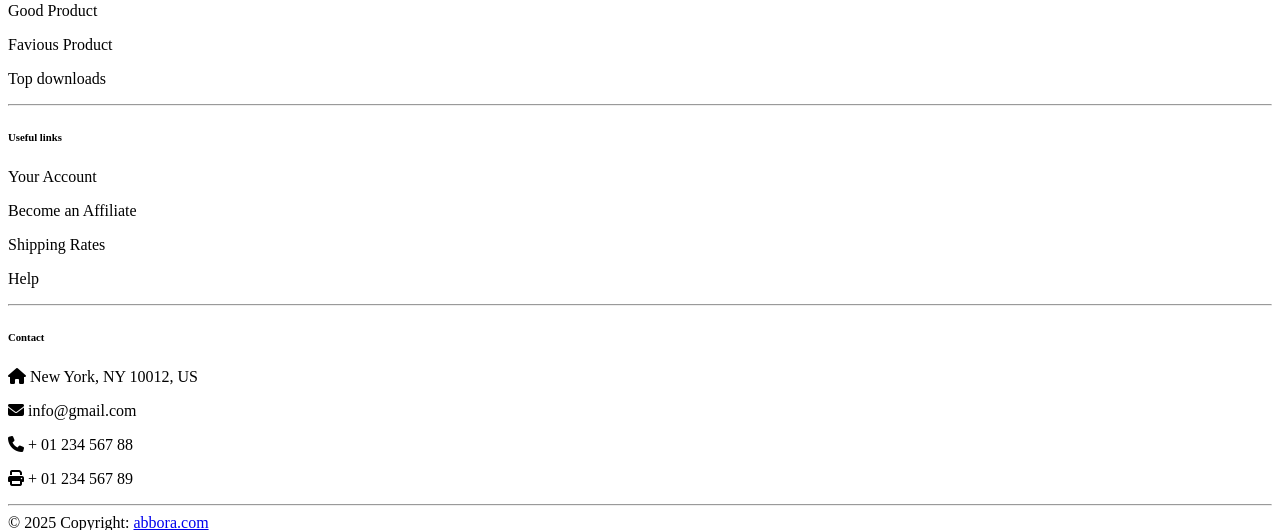
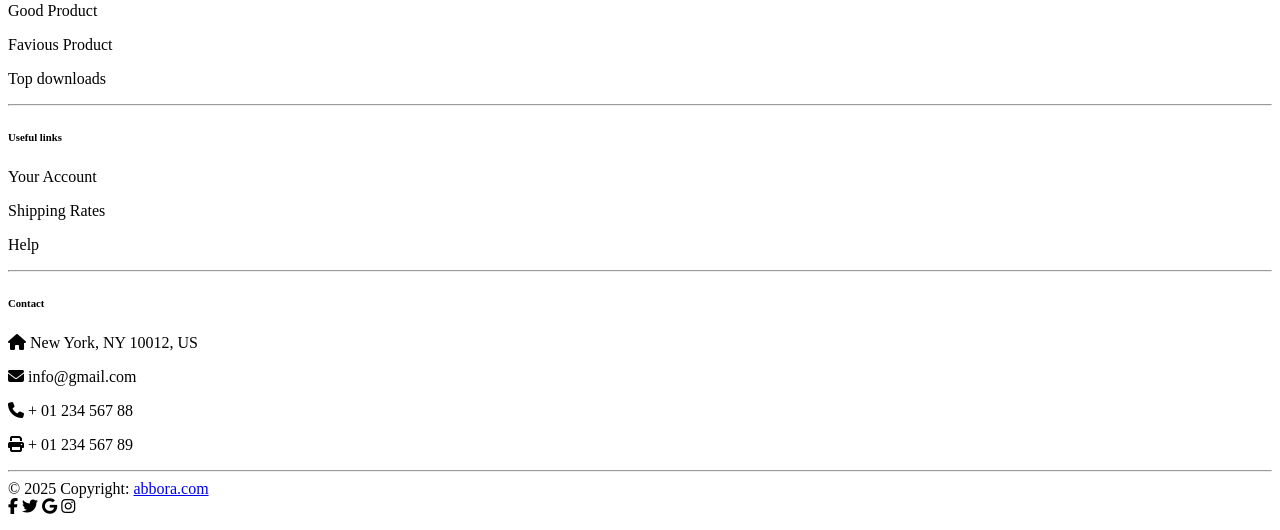
Before and after one commit to votacuong/vi-cms, a CodeIgniter 4 app: the page made by app/Views/front-end/main.php in a window 1280 px wide. Shown: the part 270-800 px from the top of the page. Run offline with PHP 8.4 and a stand-in for CodeIgniter, Linux system fonts and the light colour scheme; the template is opened without the code that fills it, so the values that code supplies are empty; some libraries are stand-ins or nearby versions.

Commit message:
Update footer.php

```diff
--- a/app/Views/front-end/components/footer.php
+++ b/app/Views/front-end/components/footer.php
@@ -48,9 +48,6 @@
             </h6>
             <p>
               <a class="text-white">Your Account</a>
-            </p>
-            <p>
-              <a class="text-white">Become an Affiliate</a>
             </p>
             <p>
               <a class="text-white">Shipping Rates</a>
```
